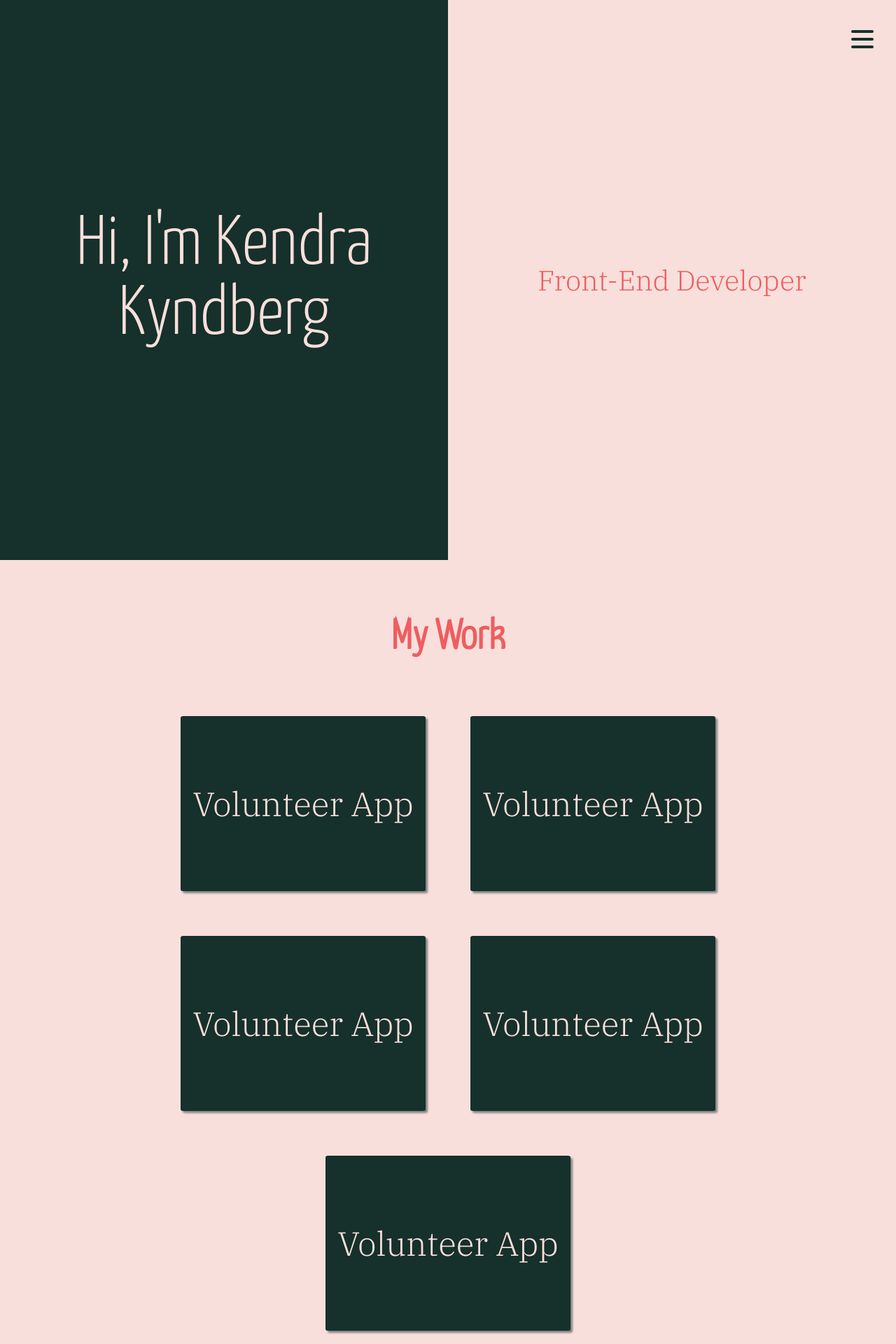
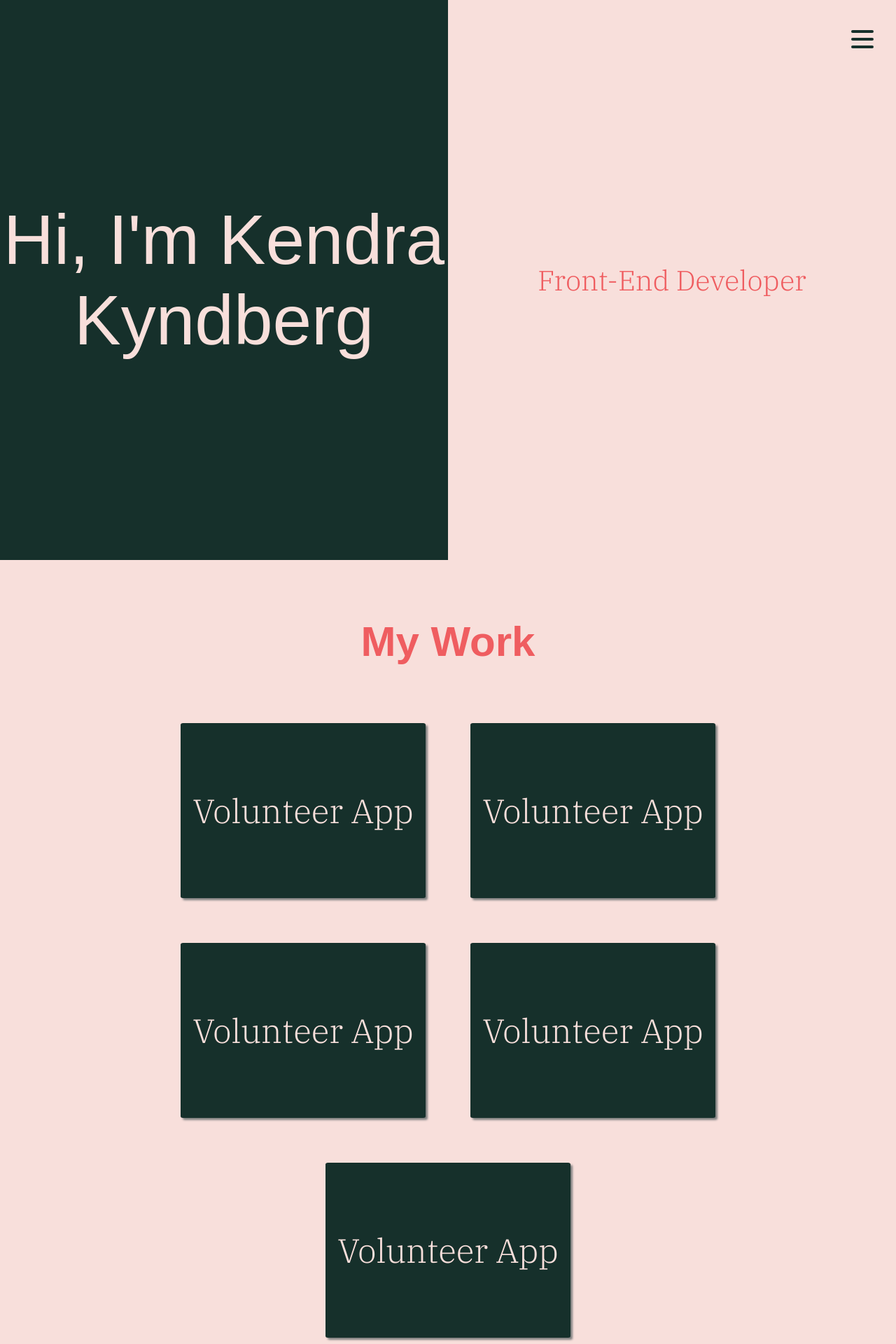
Before and after one commit to kendrak922/Portfolio-2020, a React (Create React App) app: page / in a window 1280 px wide. Shown: the top 1920 px of the page at 70% size. Built offline with nearby package versions, Linux system fonts and the light colour scheme.

Commit message:
deployment

```diff
--- a/src/App.js
+++ b/src/App.js
@@ -42,7 +42,7 @@ function App() {
             <h2>A Little About Me</h2>
             <img src={AboutPhoto} alt="It's me"></img>
             <div className="box"></div>
-            <p className="description">As a people person and a liberal arts grad, I never thought my journey would involve coding, but here I am. I was drawn to the field because I wanted to use technology to help people. I stayed because I found a home in web development that enabled me to use my creativity and critical thinking skills in new ways where I can constantly be learning. A student of life, if I am not trying a new web-develment tool, I am learning a new recipe or doing a food science experiment in the kitchen, hiking or rock climbing, or reading a good book.<br></br><br></br>  I like to work on projects that are mission driven and solutions oriented. I love beautiful design. And most of all I love talking about learning technology and encouraging others to explore the world of web design. If you are just getting started and want to learn more, let's talk. </p>
+            <p className="description">As a people person and a liberal arts grad, I never thought my journey would involve coding. I was initially drawn to the field because I wanted to use technology to help people. I stayed because I found a home in web development that enabled me to use creativity and critical thinking skills in new ways and constantly be learning. If I am not trying a new web develment tool, I am trying a new brewery with friends, bouldering, experimenting in the kitchen, or reading a good book.<br></br><br></br>  I like to work on projects that are mission driven and solutions oriented. I love beautiful design. Most of all I love talking about projects, learning technology, and encouraging others to explore the world of web design. If you are just getting started on your coding journey and want to learn more, let's talk. </p>
         </div>
         <Footer />
     </div>
--- a/src/App.scss
+++ b/src/App.scss
@@ -31,7 +31,7 @@ p{
    text-align: center;
     .headline{
         font-size: 100px;
-        font-family:'Yanone Kaffeesatz', sans-serif;
+        font-family: 'Poppins', sans-serif;;
         background-color: $dark-green;
         height: 100%;
         width: 50%;
@@ -63,7 +63,6 @@ p{
         font-size: 60px;
         flex-basis: 100%;
         color: $dark-green;
-        // outline-color: $dark-green;
         margin-left: 5rem;
 
     }
@@ -101,7 +100,7 @@ p{
         .headline{
             font-size: 4rem;
             width: 100vw;
-            font-family:'Yanone Kaffeesatz', sans-serif;
+            font-family: 'Poppins', sans-serif;
             background-color: $dark-green;
             // flex-basis: 100%;
             display: flex;
@@ -130,14 +129,12 @@ p{
         }
         }
     #about-me{
-        display: flex;
-        flex-flow: row wrap;
-        justify-content: space-around;
-        align-items: center;
-        height: 100vh;
+
+    margin-top: 10rem;
          h2{
              font-size: 50px;
              flex-basis: 100%;
+             margin: 0 auto;
              text-align: center;
              color: $dark-green;
 
--- a/src/Components/Portfolio/portfolio.styled.js
+++ b/src/Components/Portfolio/portfolio.styled.js
@@ -2,14 +2,11 @@
 import styled from 'styled-components';
 
 
-export const StylePortfolio = styled.span`
+export const StylePortfolio = styled.div`
 .portfolio-container{
     display: flex;
     flex-flow: row wrap;
     justify-content: center;
-    align-items: flex-start;
-    // height: 100vh;
-    // width:100vw;
     margin: 2rem;
     h2{
         font-size: 60px;
@@ -22,6 +19,7 @@ export const StylePortfolio = styled.span`
         flex-flow: row wrap;
         justify-content: center;
         align-items: center;
+        text-align: center;
         background-color:${({theme})=> theme.darkGreen};
         box-shadow: 3px 3px 3px gray ;
         height: 250px;
--- a/src/theme.js
+++ b/src/theme.js
@@ -8,5 +8,5 @@ darkPink:'#EF5D60',
 
 
 primaryFont: `'IBM Plex Serif', serif`,
-secondaryFont: `'Yanone Kaffeesatz', sans-serif`,
+secondaryFont: `'Poppins', sans-serif`,
 }
```
